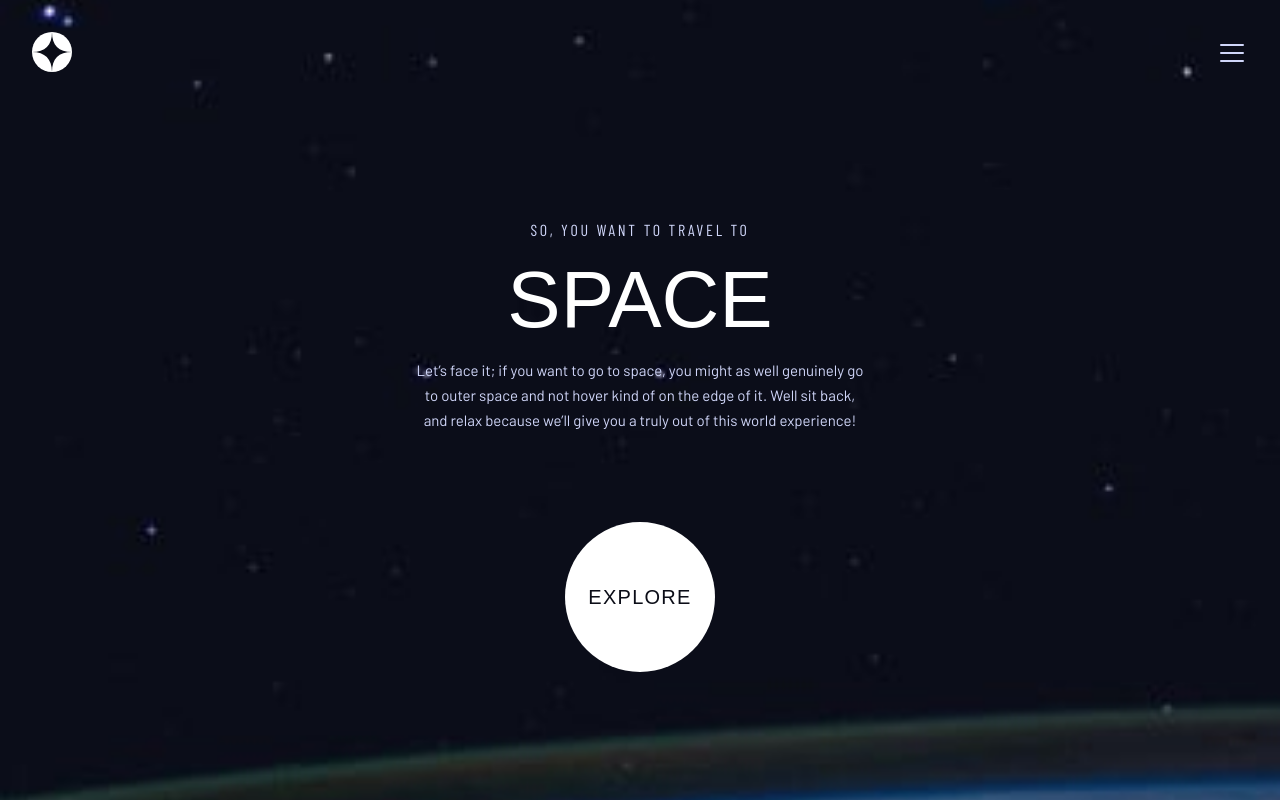
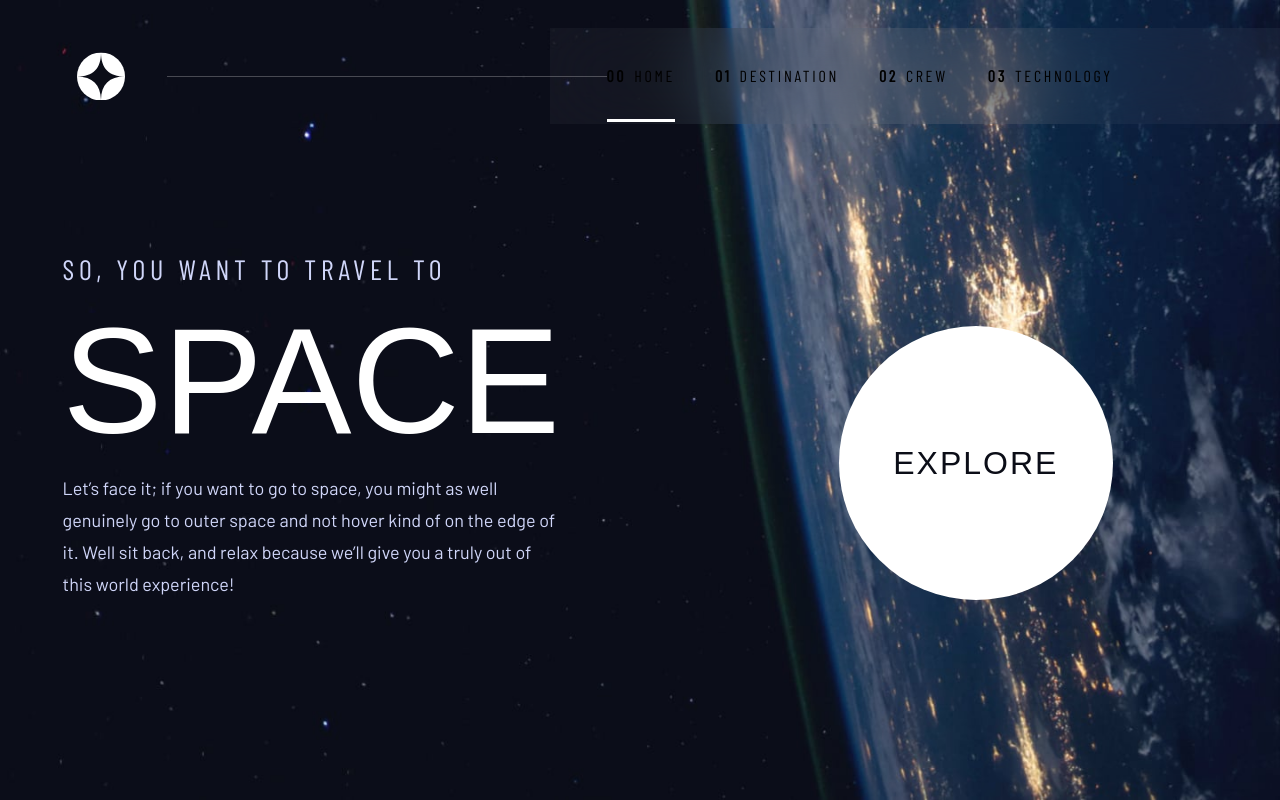
Before and after one commit to jdubcodes/fem-space-tourism, a Next.js app: page / in a window 1280 px wide. Built offline with nearby package versions, Linux system fonts and the light colour scheme; a web font is replaced by a local one.

Commit message:
Move extra screen size to extend

```diff
--- a/tailwind.config.js
+++ b/tailwind.config.js
@@ -11,10 +11,10 @@ module.exports = {
       light: '#D0D6F9',
       white: '#FFFFFF',
     },
-    screens: {
-      xs: '390px',
-    },
     extend: {
+      screens: {
+        xs: '390px',
+      },
       padding: {
         'nav-mobile': '4rem 3.5rem 0rem',
         'nav-tablet': '4rem 6.875rem 0rem',
```
